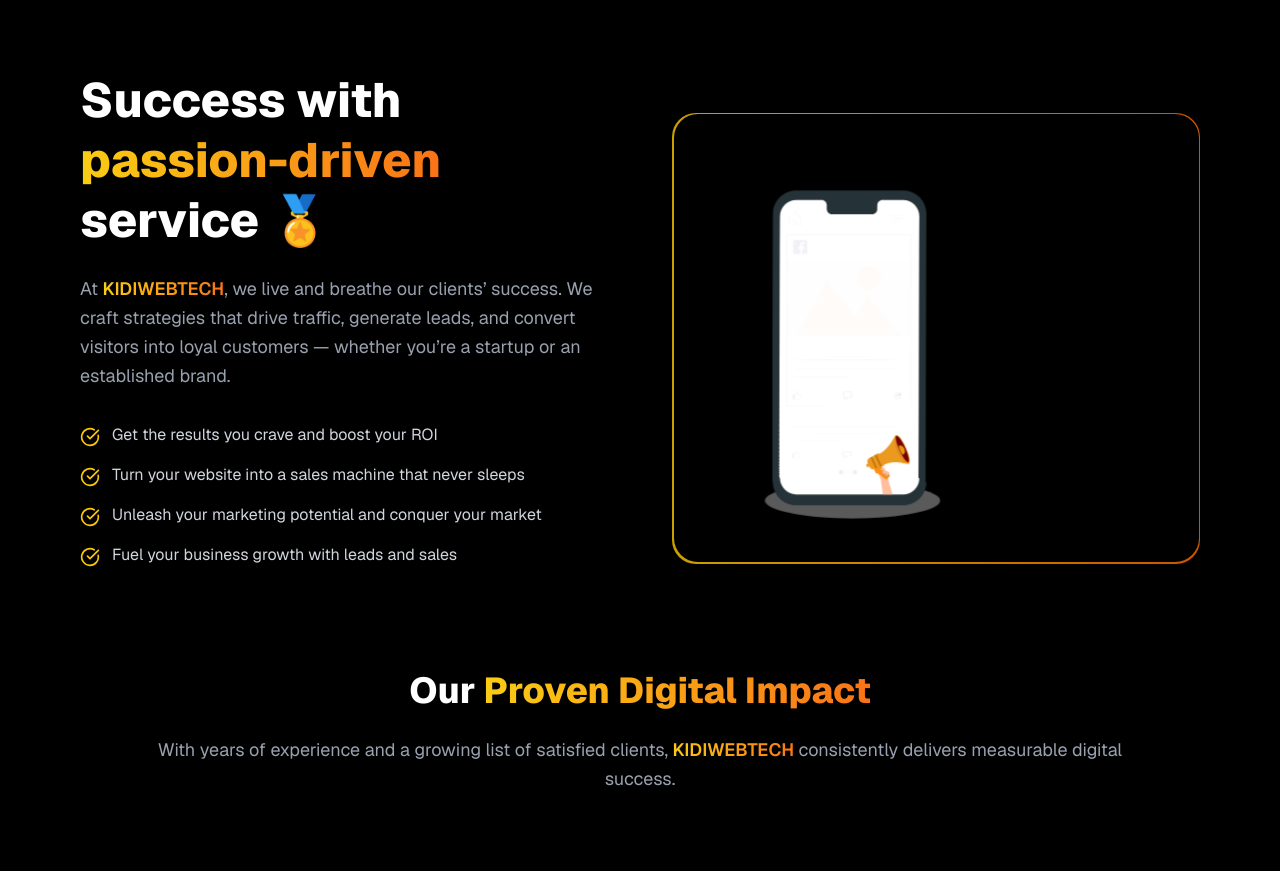
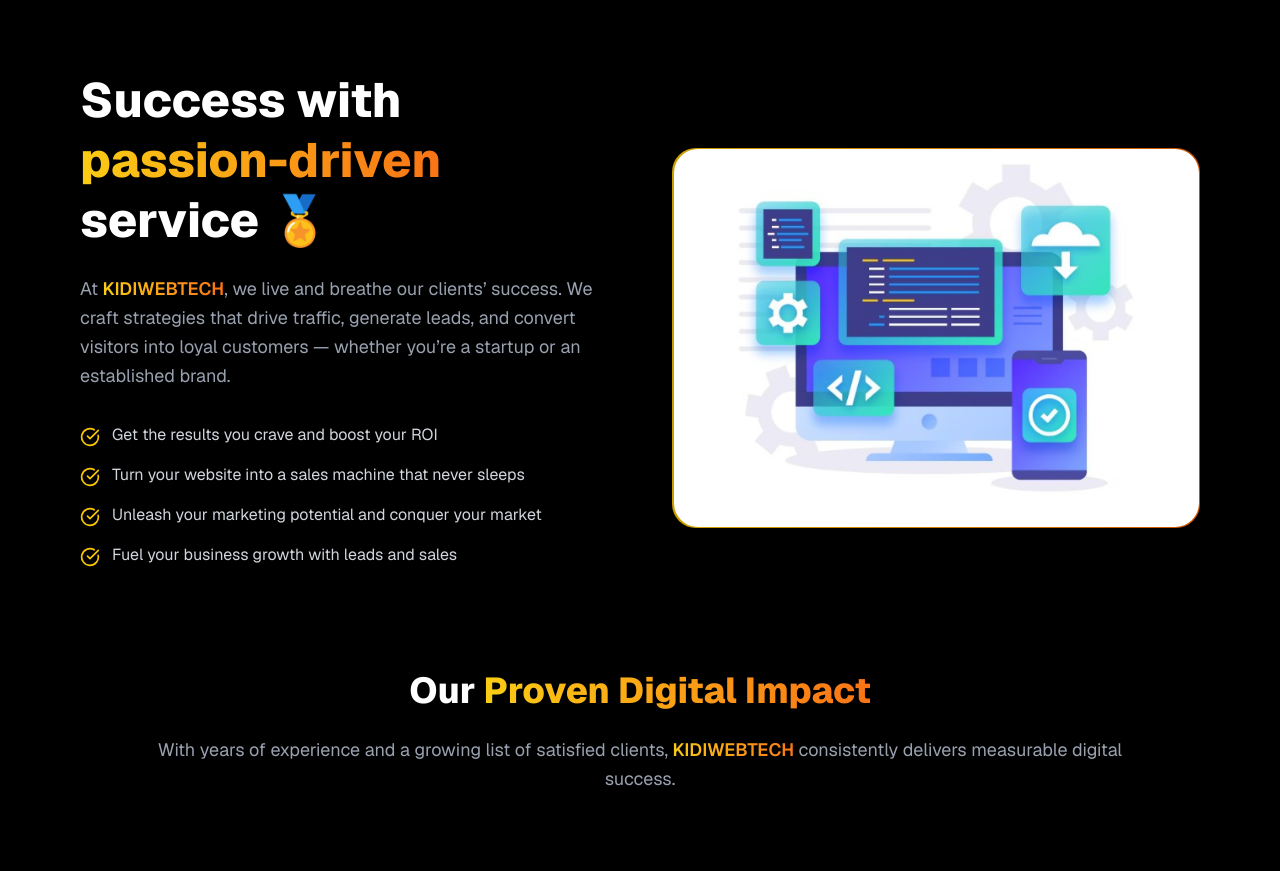
Before and after one commit to saikiranyalavarthi/kidi-web-tech, a Next.js app: page / in a window 1280 px wide. Shown: the part 2521-3392 px from the top of the page. Built offline with nearby package versions, Linux system fonts and the light colour scheme.

Commit message:
first commit

```diff
--- a/src/app/Components/PassionSection.jsx
+++ b/src/app/Components/PassionSection.jsx
@@ -1,8 +1,7 @@
 "use client";
 
+import Image from "next/image";
 import { CheckCircle } from "lucide-react";
-import Lottie from "lottie-react";
-
 
 export default function PassionSection() {
   return (
@@ -38,21 +37,26 @@ export default function PassionSection() {
               </li>
             ))}
           </ul>
+
+          {/* STATS */}
+
         </div>
 
-        {/* RIGHT LOTTIE ANIMATION */}
+        {/* RIGHT IMAGE */}
         <div className="lg:w-1/2 relative">
           {/* GRADIENT BORDER */}
           <div className="absolute inset-0 rounded-3xl bg-gradient-to-r from-yellow-400 to-orange-500 opacity-80" />
 
-          {/* LOTTIE CARD */}
-          <div className="relative bg-black rounded-3xl m-[1.5px] overflow-hidden p-6">
-          <Lottie
-  path="/assets/mobiledigitalmarketing.json"
-  loop
-  autoplay
-  className="w-full h-[400px]"
-/>
+          {/* IMAGE CARD */}
+          <div className="relative bg-black rounded-3xl m-[1.5px] overflow-hidden">
+            <Image
+              src="/assets/image3.jpg"
+              alt="Digital Growth Dashboard"
+              width={600}
+              height={400}
+              className="w-full h-full object-cover"
+              priority
+            />
           </div>
         </div>
 
```
